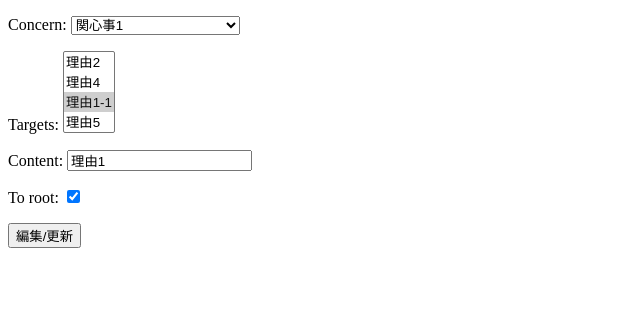
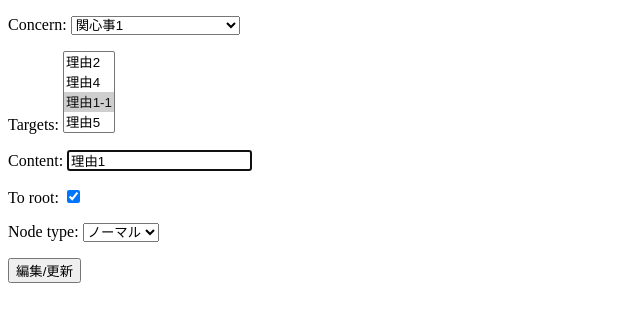
Before and after one commit to zdassen/mind-graph, a Django app: page /graph/concerns/1/nodes/edit/38/ in a window 1280 px wide. Shown: the top 322 px of the page, without its empty margins (0-640 px from the left). Run offline with Django 3.2, Linux system fonts and the light colour scheme; a user stored in the database is signed in; data comes from the database, SQL or seed files in the repository; both versions use the stored data as it was after the commit.

Commit message:
add form class

```diff
--- /dev/null
+++ b/graph/forms.py
@@ -0,0 +1,71 @@
+# graph/forms.py
+from django import forms
+
+# モデルのインポート
+from .models import Concern, Node
+
+
+class ConcernForm(forms.ModelForm):
+    """関心事の作成/編集に使用するフォームクラス"""
+
+    class Meta:
+        model = Concern
+        fields = (
+            "content",
+            "concern_type",
+        )
+
+    def __init__(self, *args, **kwargs):
+        super().__init__(*args, **kwargs)
+        self.fields["content"].widget.attrs["autofocus"] = ""
+
+
+class NodeEditForm(forms.ModelForm):
+    """ノードの作成/編集に使用するフォームクラス"""
+
+    class Meta:
+        model = Node
+        fields = (
+            "concern",
+            "targets",
+            "content",
+            "to_root",
+            "node_type",
+        )
+
+    def __init__(self, *args, **kwargs):
+        super().__init__(*args, **kwargs)
+
+        # content にフォーカスさせる
+        self.fields["content"].widget.attrs["autofocus"] = ""
+
+
+class NodeToRootForm(NodeEditForm):
+    """ルートノードに接続するフォーム用のクラス"""
+
+    class Meta:
+        model = Node
+        fields = (
+            "content",
+        )
+
+
+class SourceNodeForm(NodeEditForm):
+    """「このノードに接続する」フォーム用のフォーム"""
+
+    class Meta:
+        model = Node
+        fields = (
+            "content",
+            "node_type",
+        )
+
+
+class TargetNodeForm(NodeEditForm):
+    """「接続先のノードを追加」するためのフォーム"""
+
+    class Meta:
+        model = Node
+        fields = (
+            "content",
+        )
--- a/graph/static/js/concerns/force-concern.js
+++ b/graph/static/js/concerns/force-concern.js
@@ -83,7 +83,7 @@ class ForceConcern extends Force {
       .attr("title", (d) => {
 
         // Concern の URL
-        let baseUrl = `/logs/concerns/${concernId}/`;
+        let baseUrl = `/graph/concerns/${concernId}/`;
 
         // ノードの編集用の URL
         let nodeEditUrl = `${baseUrl}nodes/edit/${d.nid}/`;
--- a/graph/templates/graph/concerns/concern_detail.html
+++ b/graph/templates/graph/concerns/concern_detail.html
@@ -58,7 +58,7 @@
         <a href="{% url 'graph:concern-edit' concern.id %}">編集</a>
     </div>
 
-    <div class="modal fade" id="mdddl" tabindex="-1" role="dialog">
+    <div class="modal fade" id="mdddl" role="dialog">
         <div class="modal-dialog" role="document">
             <div class="modal-content">
 
--- a/graph/views.py
+++ b/graph/views.py
@@ -4,6 +4,8 @@ from django.urls import reverse_lazy
 from django.http import HttpResponseRedirect, JsonResponse
 
 from .models import Concern, Node
+from .forms import ConcernForm, NodeEditForm,\
+NodeToRootForm, SourceNodeForm, TargetNodeForm
 
 
 # Create your views here.
@@ -157,14 +159,8 @@ def concern_detail_json(request, pk):
 class ConcernFormView(object):
     """関心事の新規作成/編集"""
 
-    # 対象のモデル
-    model = Concern
-
-    # 入力/編集対象のフィールド
-    fields = (
-        "content",
-        "concern_type",
-    )
+    # 使用するフォームクラス
+    form_class = ConcernForm
 
     # 使用するテンプレート
     template_name = "graph/concerns/concern_form.html"
@@ -272,10 +268,8 @@ class NodeCreateView(NodeFormView, generic.CreateView):
 class NodeToRootCreateView(NodeFormView, generic.CreateView):
     """ノードの新規作成 ( ルートに直接接続するもの )"""
 
-    # 入力対象のフィールド
-    fields = (
-        "content",
-    )
+    # 使用するフォームクラス
+    form_class = NodeToRootForm
 
     def get_context_data(self, **kwargs):
         """埋め込み変数を設定する"""
@@ -301,13 +295,8 @@ class NodeToRootCreateView(NodeFormView, generic.CreateView):
 class NodeEditView(NodeFormView, generic.UpdateView):
     """ノードの編集"""
 
-    # 編集対象のフィールド
-    fields = (
-        "concern",
-        "targets",
-        "content",
-        "to_root",
-    )
+    # 使用するフォームクラス
+    form_class = NodeEditForm
 
     def get_form(self):
         form = super().get_form()
@@ -354,10 +343,8 @@ class NodeEditView(NodeFormView, generic.UpdateView):
 class SourceNodeCreateView(NodeFormView, generic.CreateView):
     """接続元ノードの作成"""
 
-    # 入力対象のフィールド
-    fields = (
-        "content",
-    )
+    # 使用するフォームクラス
+    form_class = SourceNodeForm
 
     def get_context_data(self, **kwargs):
         """埋め込み変数を設定する"""
@@ -391,10 +378,8 @@ class SourceNodeCreateView(NodeFormView, generic.CreateView):
 class TargetNodeCreateView(NodeFormView, generic.CreateView):
     """接続先ノードの作成"""
 
-    # 入力対象のフィールド
-    fields = (
-        "content",
-    )
+    # 使用するフォームクラス
+    form_class = TargetNodeForm
 
     def get_context_data(self, **kwargs):
         """埋め込み変数を設定する"""
```
Also changed, not shown: db.sqlite3, graph/migrations/0003_node_node_type.py (added).
